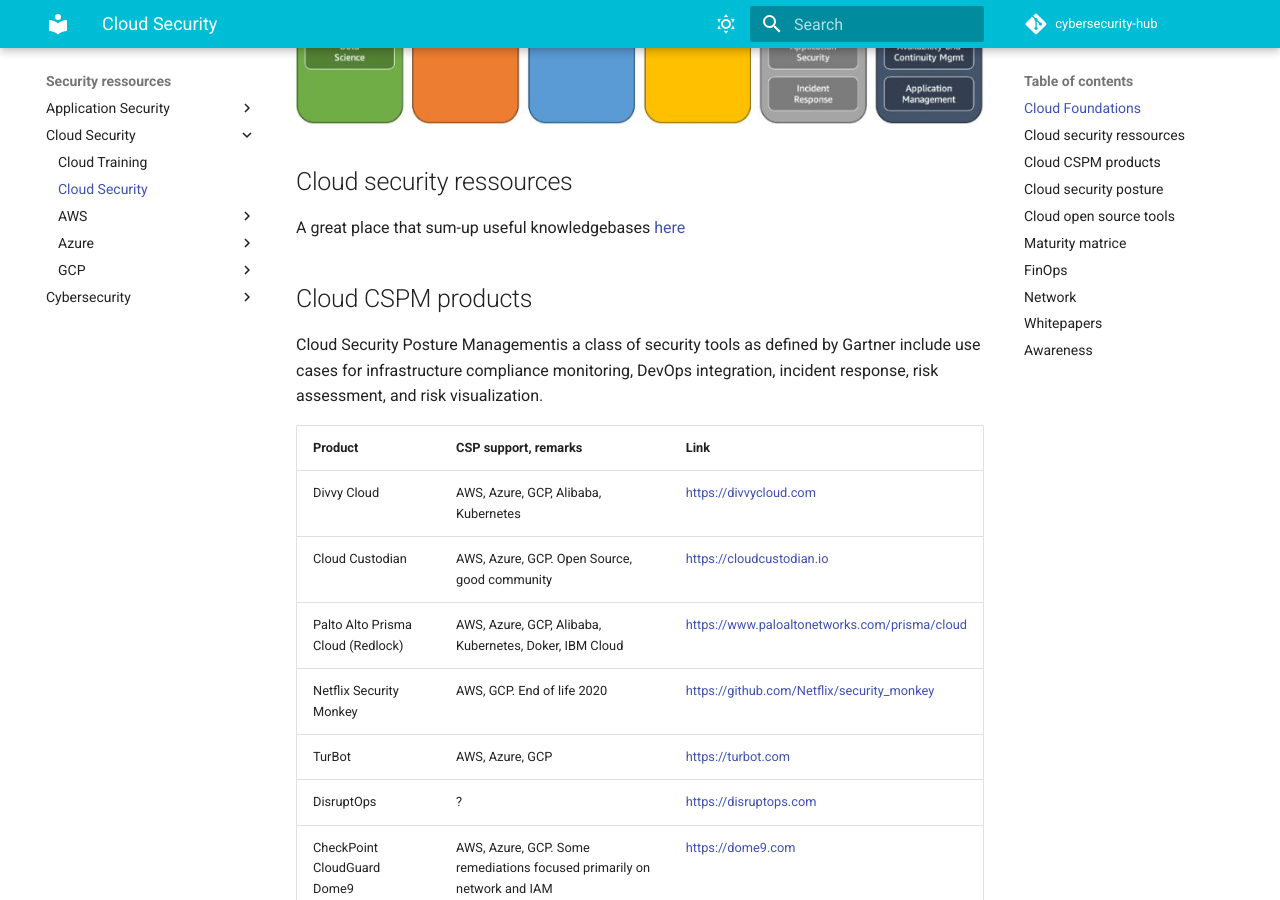
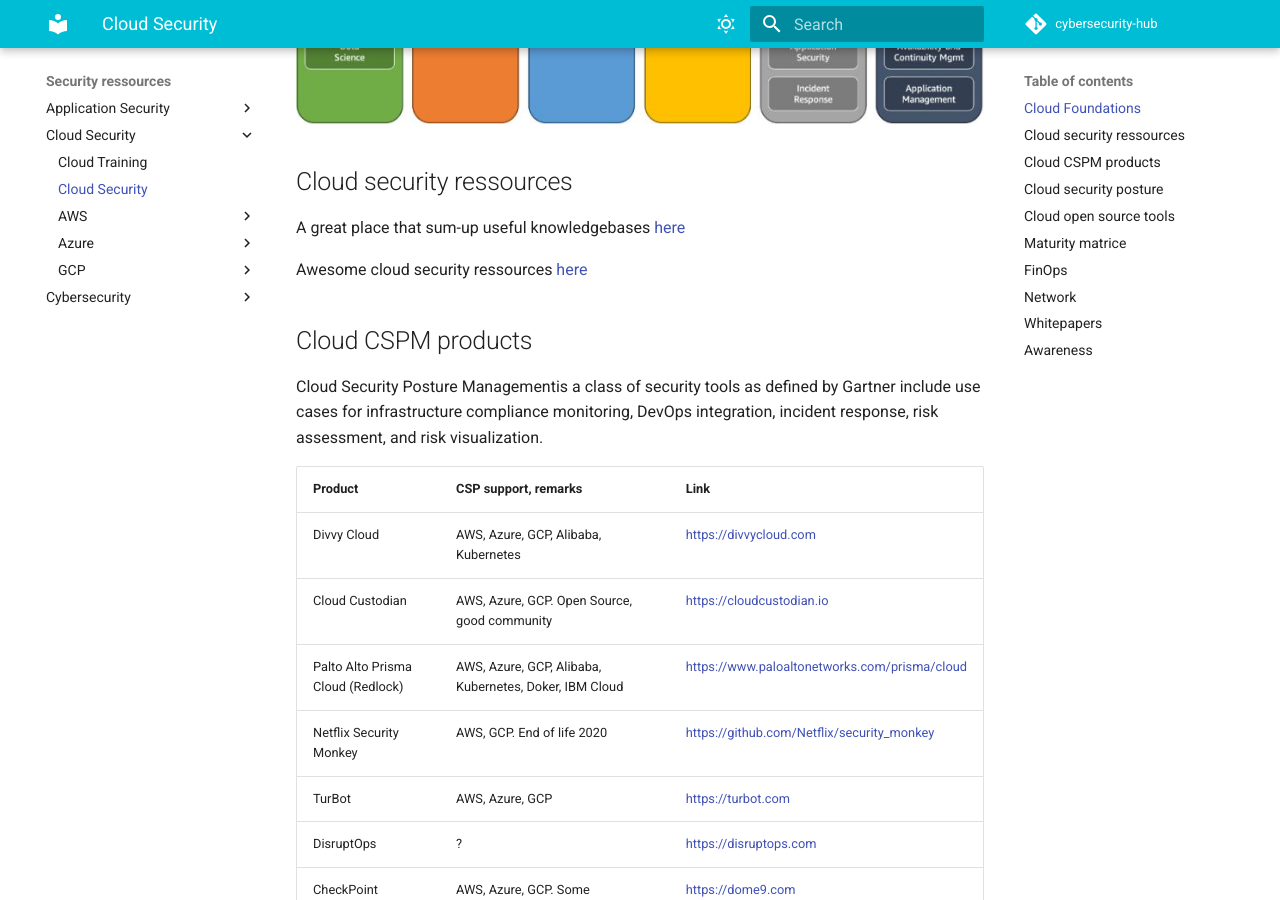
Before and after one commit to adamtaj/cybersecurity-hub, an MkDocs documentation site: the page built from docs/Security ressources/Cloud Security/cloud_security.md, in a window 1280 px wide and 900 px high, scrolled down 606 px. Built offline with MkDocs 1.6.1 and Material for MkDocs 9.7.7, drawn with Linux system fonts in a browser that asks for light colours; comment, search, counter and statistics services are not loaded.

Commit message:
add more content

```diff
--- a/docs/Security ressources/Cloud Security/cloud_security.md
+++ b/docs/Security ressources/Cloud Security/cloud_security.md
@@ -9,6 +9,8 @@ This is a great overview of AWS's "Cloud Foundations
 ## Cloud security ressources
 
 A great place that sum-up useful knowledgebases [here](https://www.nojones.net/cloud-security-resources)
+
+Awesome cloud security ressources [here](https://github.com/4ndersonLin/awesome-cloud-security)
 
 ## Cloud CSPM products
 
```
